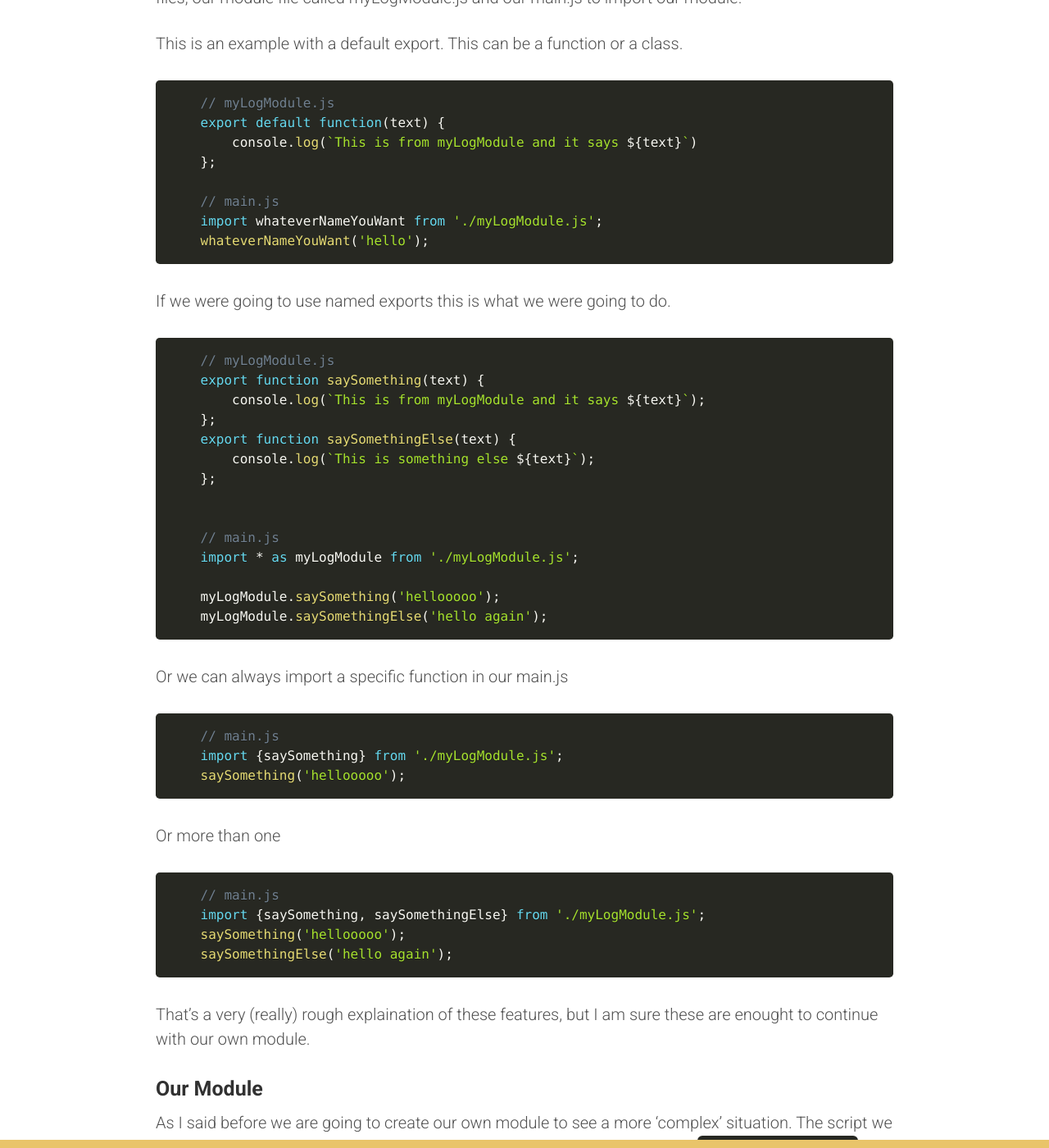
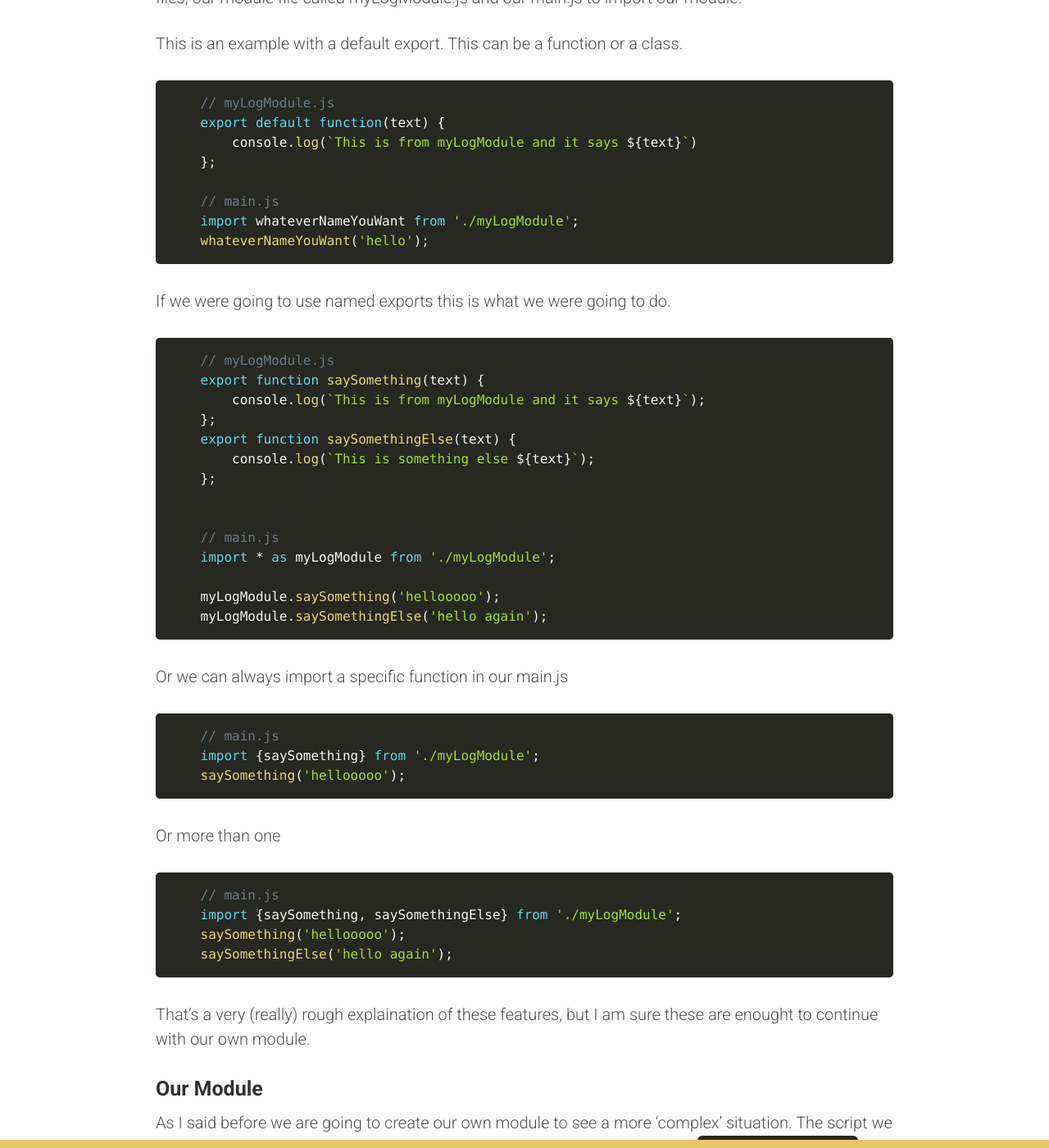
Before and after one commit to codegaze/codegaze.github.io, a Jekyll site: the page built from _posts/2015-12-27-create-an-es6-module.md, in a window 1280 px wide and 1400 px high, scrolled down 4274 px. Shown: the whole window at 82% size. Built offline with Jekyll 4.4.1, drawn with Linux system fonts in a browser that asks for light colours; comment, search, counter and statistics services are not loaded; some of the changed text lies outside the part shown.

```diff
--- a/_posts/2015-12-27-create-an-es6-module.md
+++ b/_posts/2015-12-27-create-an-es6-module.md
@@ -158,7 +158,7 @@ This is an example with a default export. This can be a function or a class.
     };
 
     // main.js
-    import whateverNameYouWant from './myLogModule.js';
+    import whateverNameYouWant from './myLogModule';
     whateverNameYouWant('hello');
 
 {% endhighlight %}
@@ -177,7 +177,7 @@ If we were going to use named exports this is what we were going to do.
 
 
     // main.js
-    import * as myLogModule from './myLogModule.js';
+    import * as myLogModule from './myLogModule';
 
     myLogModule.saySomething('hellooooo');
     myLogModule.saySomethingElse('hello again');
@@ -189,7 +189,7 @@ Or we can always import a specific function in our main.js
 {% highlight javascript %}
 
     // main.js
-    import {saySomething} from './myLogModule.js';
+    import {saySomething} from './myLogModule';
     saySomething('hellooooo');
 
 {% endhighlight %}
@@ -199,7 +199,7 @@ Or more than one
 {% highlight javascript %}
 
     // main.js
-    import {saySomething, saySomethingElse} from './myLogModule.js';
+    import {saySomething, saySomethingElse} from './myLogModule';
     saySomething('hellooooo');
     saySomethingElse('hello again');
 
@@ -437,7 +437,7 @@ export default shareButtons;
 For our main.js file things are much easier. We just import our module as we did before and call the init function.
 
 {% highlight javascript %}
-import ShareButtons from './ShareButtons.js';
+import ShareButtons from './ShareButtons';
 
 ShareButtons.init();
 {% endhighlight %}
```
